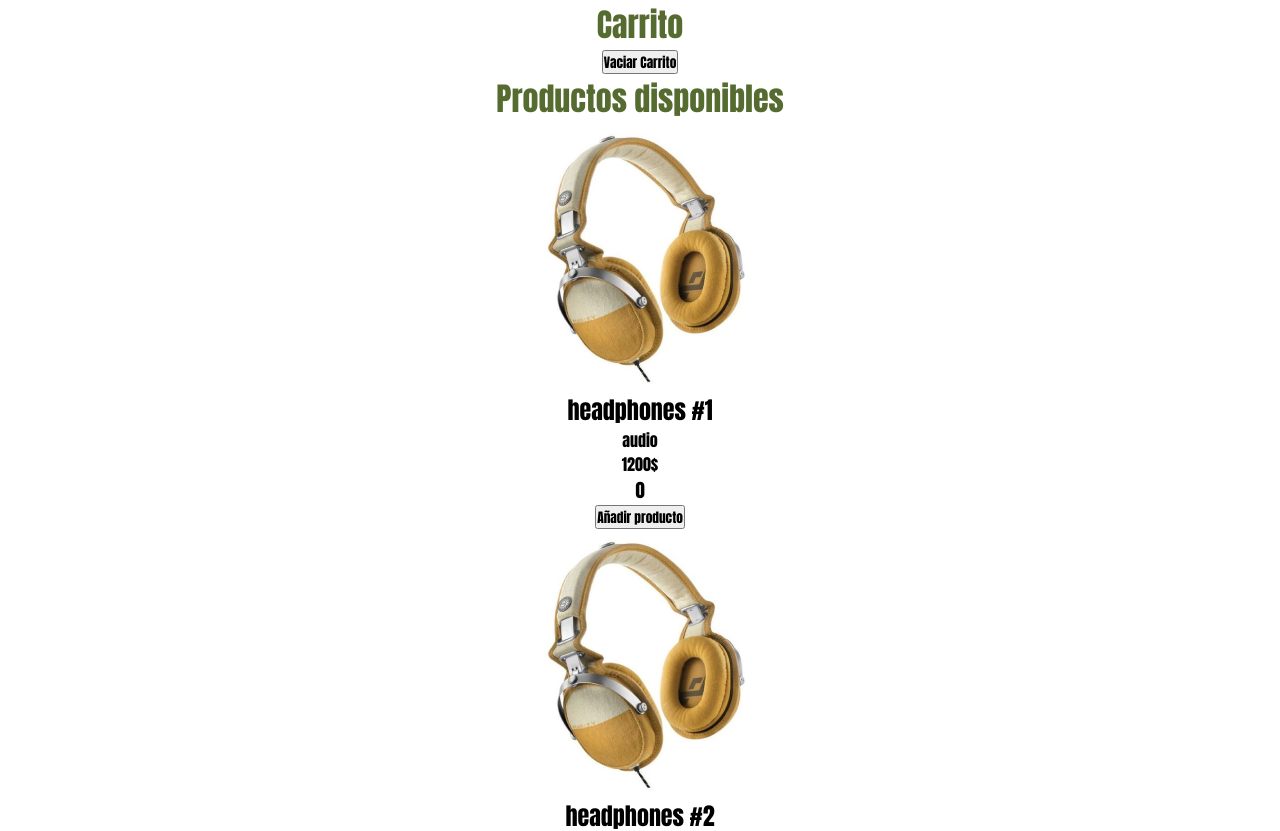
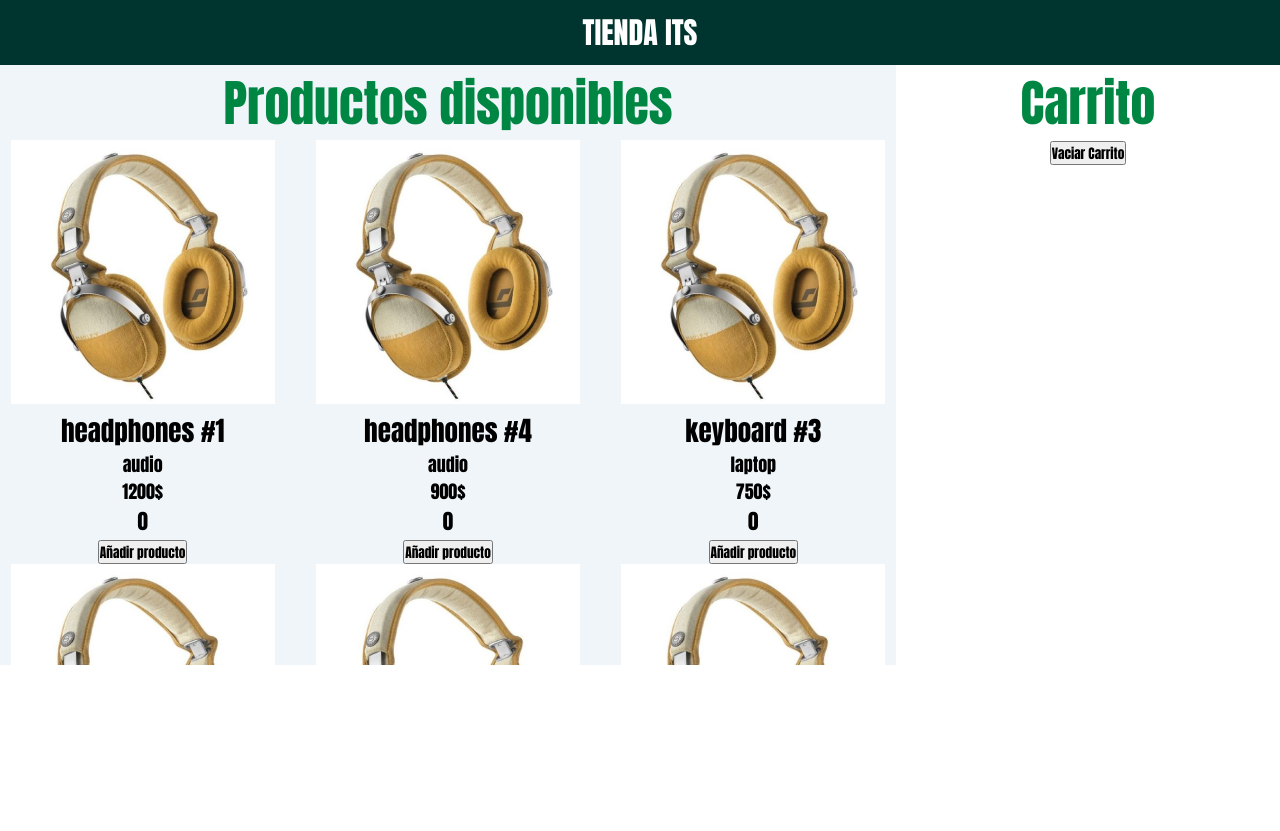
Before and after one commit to Valeria-Lee/CarritoDeCompras, a plain HTML site: page pages/main.html in a window 1280 px wide. Shown: the top 831 px of the page. After the commit the page ends 800 px from the top, so only its background shows below. Drawn offline with Linux system fonts and the light colour scheme.

Commit message:
Cambios en el CSS y HTML
Diseño y organización visual de pagina web y carrito

```diff
--- a/pages/main.html
+++ b/pages/main.html
@@ -4,10 +4,12 @@
     <meta charset="UTF-8">
     <meta name="viewport" content="width=device-width, initial-scale=1.0">
     <link rel="stylesheet" href="../style/style.css">
-    <title>Productos</title>
+    <title>Tienda ITS</title>
 </head>
 <body>
-    <div id="header"></div>
+    <div id="header">
+        <header id="nombre-tienda">TIENDA ITS</header>
+    </div>
     <div id="page">
         <div id="mainpage">
             <div id="side">
--- a/style/style.css
+++ b/style/style.css
@@ -1,3 +1,12 @@
+#nombre-tienda {
+    background-color: #00352f;
+    color: rgb(255, 255, 255);
+    font-size: 30px;
+
+    padding: 10px;
+    text-align: center;
+}
+
 * {
     margin: 0;
     padding: 0;
@@ -13,5 +22,30 @@ body {
 }
 
 h1 {
-    color:darkolivegreen;
+    color:rgb(0, 134, 67);
+    font-size: 50px;
+    text-align: center;
 }
+
+#main {
+    float: left;
+    width: 70%;
+    background-color: #eff5f9;
+
+}
+#main, #side {
+    max-height: 600px;
+    overflow-y: auto;
+}
+
+#side {
+    float: right;
+    width: 30%;
+    background-color:  #ffffff;
+}
+
+#productosContenedor {
+    column-count: 3;
+    font-size: 18px;
+    column-gap: 20px;
+}
```
